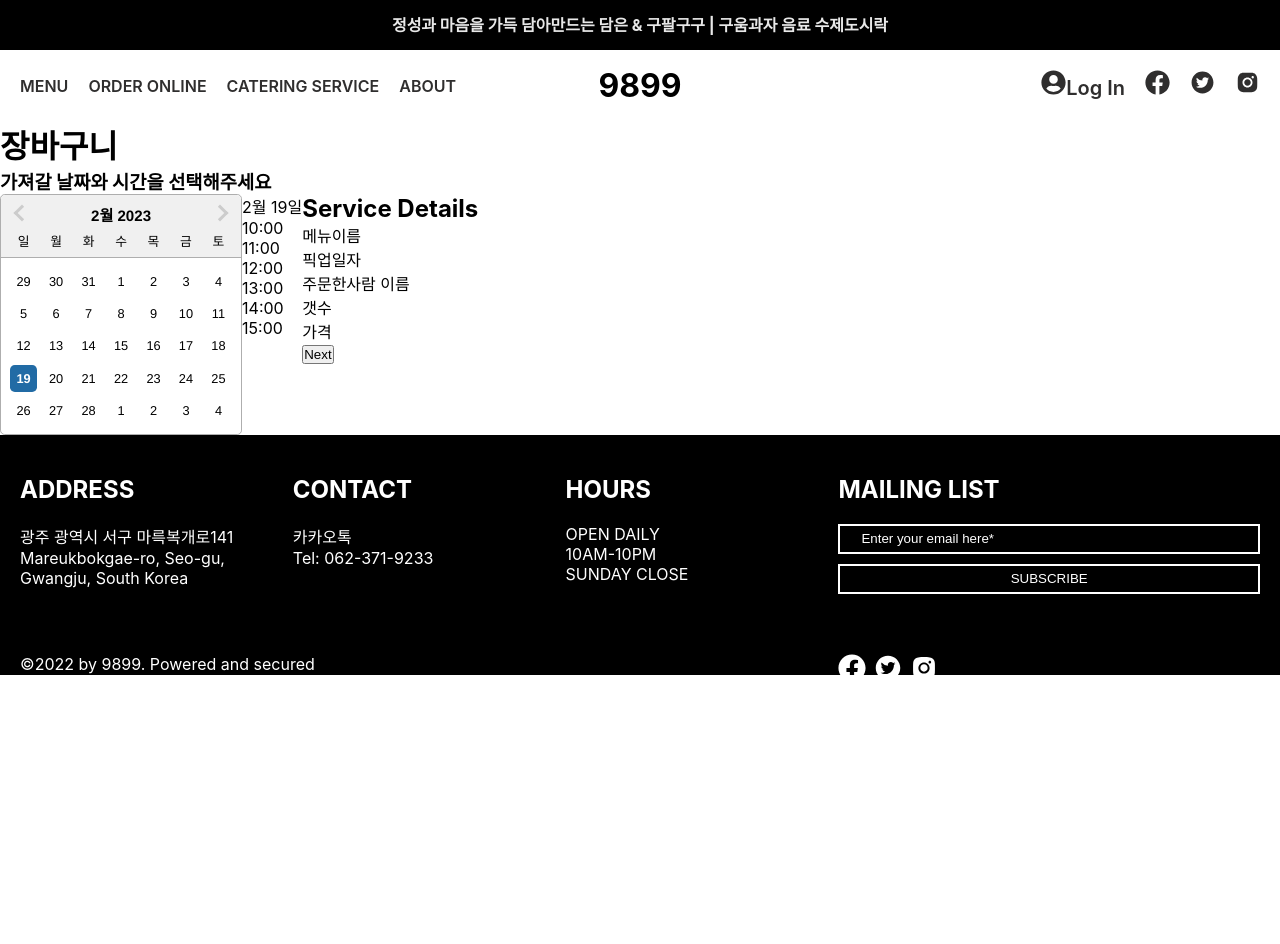
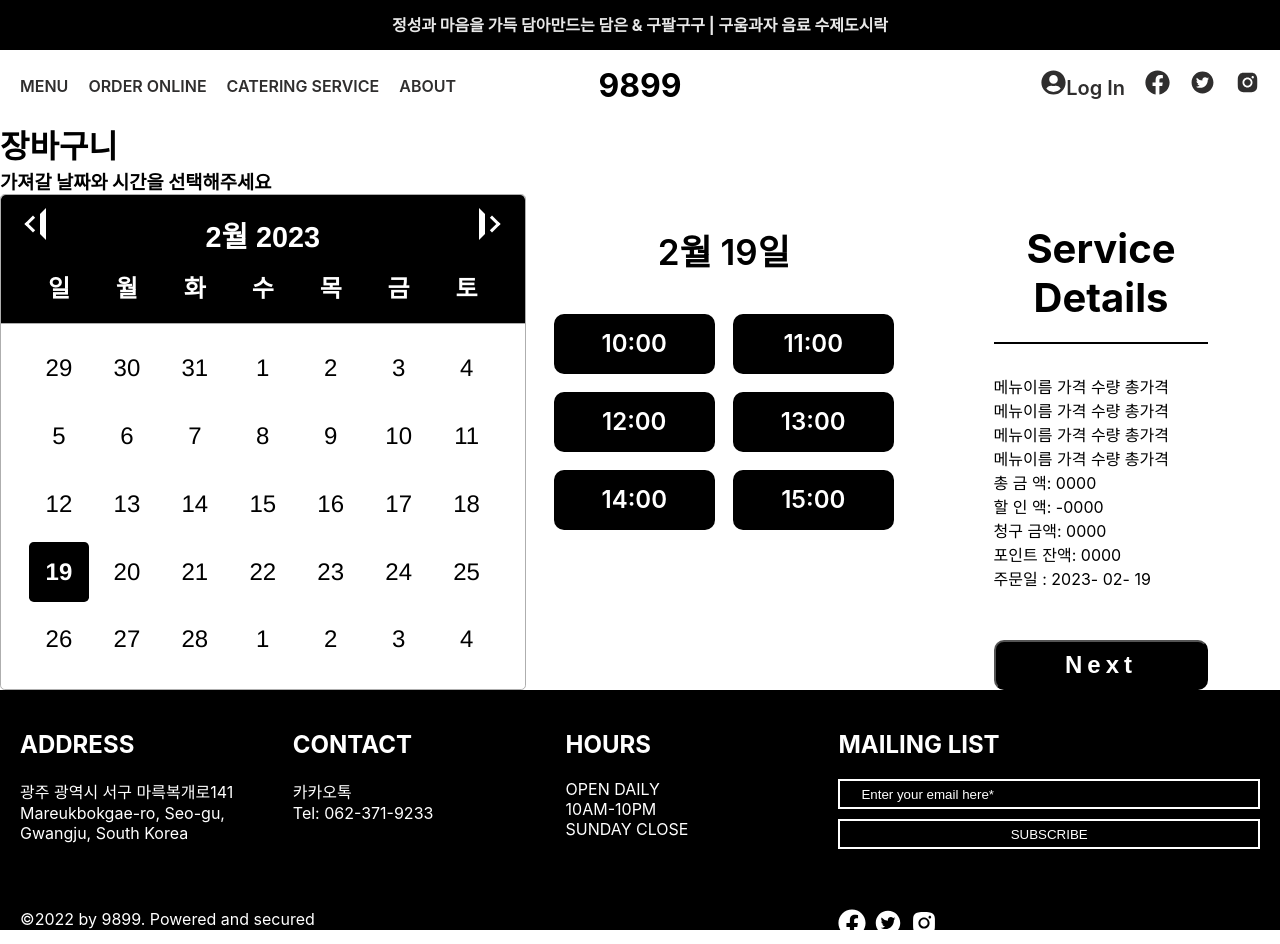
Before and after one commit to cokeholic-kim/Cafe9899, a React (Create React App) app: page /Reservation in a window 1280 px wide. Before the commit the page ends 800 px from the top, so only its background shows below. Built offline with nearby package versions, Linux system fonts and the light colour scheme.

Commit message:
reservation page style

```diff
--- a/src/page/Catering.js
+++ b/src/page/Catering.js
@@ -1,4 +1,5 @@
 import React from 'react';
+import { Link } from 'react-router-dom';
 import styled from 'styled-components';
 import Banner from '../components/Banner';
 
@@ -45,7 +46,7 @@ const Cateringitem = ()=>{
                 <h3>상품이름</h3>
                 <p>상품설명</p>
                 <h4>가격</h4>
-                <button>주문하기</button>
+                <Link to="/Reservation"><button>주문하기</button></Link>
             </div>
         </CateringitemStyle>
     )
--- a/src/page/Reservation.js
+++ b/src/page/Reservation.js
@@ -4,23 +4,130 @@ import "react-datepicker/dist/react-datepicker.css";
 import {ko} from "date-fns/esm/locale"
 import styled from 'styled-components';
 
-const MyDatePicker = styled(DatePicker)`
-    width:100%;
-    height:3rem;
-    font-size:1.6rem;
-    font-weight:bold;
-    background-color:transparent;
-    color:white;
-    border: 1px solid;
-`
 
 const ReservationBoard = styled.div`
     display:flex;
+    justify-content:space-between;
+    .react-datepicker {
+    font-size: 1.5em;
+    }
+    .react-datepicker__header {
+        background-color:black;
+        padding-top: 0.8em;
+    }
+    .react-datepicker__navigation-icon::before{
+        border-color:#fff;
+    }
+    .react-datepicker__month {
+    margin: 0.4em 1em;
+    }
+    .react-datepicker__day-name,
+    .react-datepicker__day {
+        width: 2.5em;
+        line-height: 2.5em;
+        margin: 0.166em;
+    }
+    .react-datepicker__day-name{
+        color:#fff;
+        font-weight:600;
+    }
+    .react-datepicker__current-month {
+    font-size: 1.2em;
+    color:#fff;
+    }
+    .react-datepicker__navigation {
+    top: 1em;
+    line-height: 1.7em;
+    border: 0.45em solid transparent;
+    }
+    .react-datepicker__navigation--previous {
+    border-right-color: #ccc;
+    left: 1em;
+    border-right-color:#fff;
+    }
+    .react-datepicker__navigation--next {
+    border-left-color: #ccc;
+    right: 1em;
+    border-left-color:#fff;
+    }
+    .react-datepicker__day--selected{
+        background-color:black;
+        color:#fff;
+        &:hover{
+            background-color:gray;
+        }
+    }
+    >div:nth-child(2){
+        width:30%;
+        margin:0 1.5%;
+        padding:30px 0 ;
+        text-align:center;
+        p{
+            font-size:35px;
+            font-weight:600;
+        }
+        ul{
+            margin-top:30px;
+            display:flex;
+            flex-wrap:wrap;
+
+            li{
+                background-color:black;
+                color:#fff;
+                font-size:24px;
+                font-weight:600;
+                border-radius:10px;
+                line-height:60px;
+                width:45%;
+                margin:2.5%;
+                cursor:pointer;
+            }
+        }
+    }
+    >div:nth-child(3){
+        width:30%;
+        text-align:center;
+        h2{
+            font-size:40px;
+            width:60%;
+            padding-bottom:20px;
+            margin:30px auto;
+            border-bottom:2px solid black;
+        }
+        ul{
+            margin:0 auto;
+            width:60%;
+            text-align:left;
+            .total:last-child{
+                border-top:2px dashed black;
+                text-align:right;
+            }
+        }
+        button{
+            margin-top:50px;
+            width:60%;
+            height:50px;
+            background-color:black;
+            color:#fff;
+            font-size:24px;
+            border-radius:10px;
+            letter-spacing:5px;
+            font-weight:700;
+        }
+    }
+
 
 `
 
 const Reservation = () => {
-    const [pickupDate,setPickupDate] = useState(new Date());
+    const today = (new Date())
+    const todayformat = `${today.getFullYear()}-
+    ${("00"+(today.getMonth()+1).toString()).slice(-2)}-
+    ${("00"+(today.getDate().toString())).slice(-2)}
+    `
+
+    console.log(today);
+    const [pickupDate,setPickupDate] = useState(today);
 
     const dateFormat = (pickupDate) => {
         if(pickupDate){
@@ -37,7 +144,7 @@ const Reservation = () => {
             <h1>장바구니</h1>
             <h3>가져갈 날짜와 시간을 선택해주세요</h3>
             <ReservationBoard>
-                <MyDatePicker
+                <DatePicker
                     selected={pickupDate}
                     onChange={(date)=>{
                         setPickupDate(date)
@@ -58,15 +165,19 @@ const Reservation = () => {
                 </div>
                 <div>
                     <h2>Service Details</h2>
-                    <p>
-                        메뉴이름<br/>
-                        픽업일자<br/>
-                        <span>
-                        주문한사람 이름<br/>
-                        갯수<br/>
-                        가격
-                        </span>
-                    </p>
+                    <ul>
+                        <li>메뉴이름  가격  수량  총가격</li>
+                        <li>메뉴이름  가격  수량  총가격</li>
+                        <li>메뉴이름  가격  수량  총가격</li>
+                        <li>메뉴이름  가격  수량  총가격</li>
+                    </ul>
+                    <ul>
+                        <li>총 금 액:  0000</li>
+                        <li>할 인 액: -0000</li>
+                        <li>청구 금액: 0000</li>
+                        <li>포인트 잔액: 0000</li>
+                        <li>주문일 : {todayformat}</li>
+                    </ul>
                     <button>Next</button>
                 </div>
             </ReservationBoard>
```
Also changed, not shown: 9899Plan.txt.
